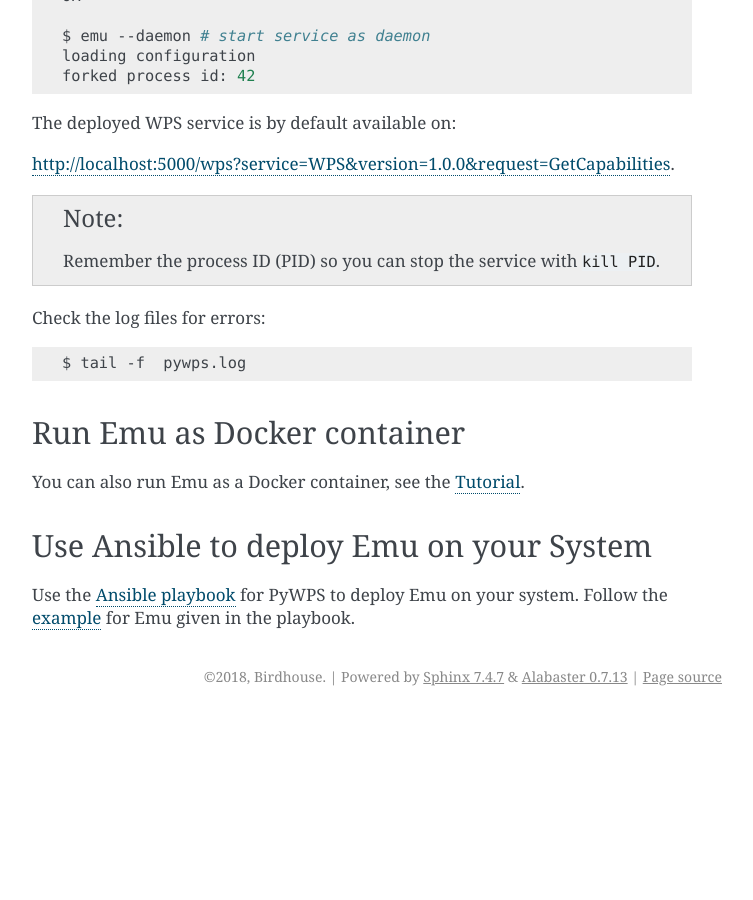
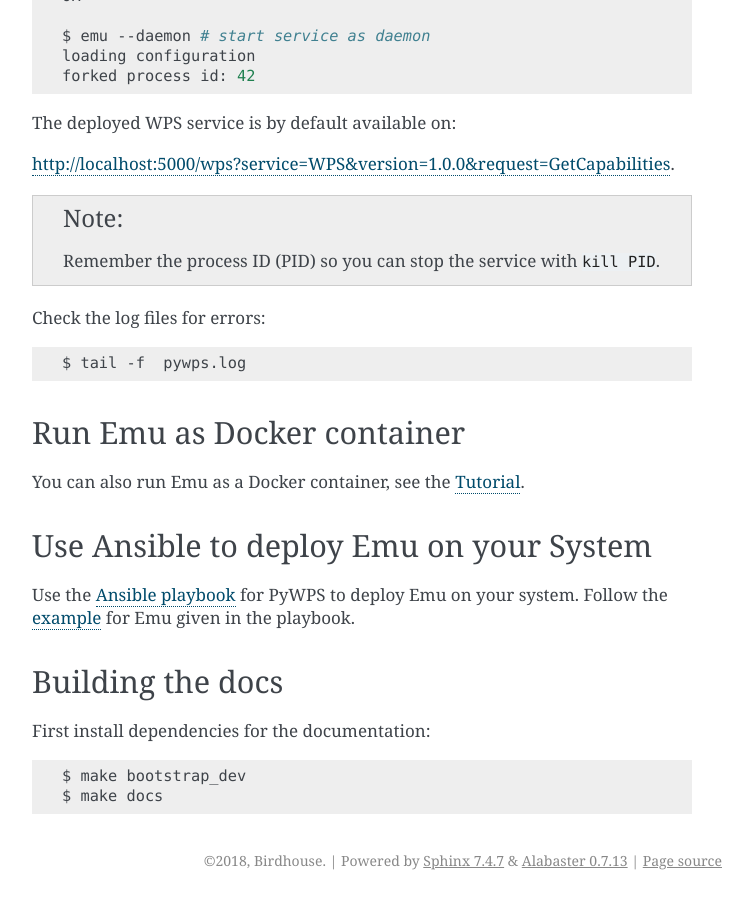
Before and after one commit to bird-house/emu, a Sphinx documentation site: the page built from docs/source/installation.rst, in a window 1280 px wide and 900 px high, scrolled down 991 px. Shown: the whole window, without its empty margins (388-1141 px from the left). Built offline with Sphinx 7.4.7, drawn with Linux system fonts in a browser that asks for light colours; before the commit the page ends 1707 px from its top, so only the background shows below that.

Commit message:
added "make docs" (#27)

```diff
--- a/docs/source/installation.rst
+++ b/docs/source/installation.rst
@@ -80,5 +80,13 @@
 Use the `Ansible playbook`_ for PyWPS to deploy Emu on your system.
 Follow the `example`_ for Emu given in the playbook.
 
+Building the docs
+-----------------
+
+First install dependencies for the documentation::
+
+  $ make bootstrap_dev
+  $ make docs
+
 .. _Ansible playbook: http://ansible-wps-playbook.readthedocs.io/en/latest/index.html
 .. _example: http://ansible-wps-playbook.readthedocs.io/en/latest/tutorial.html
```
